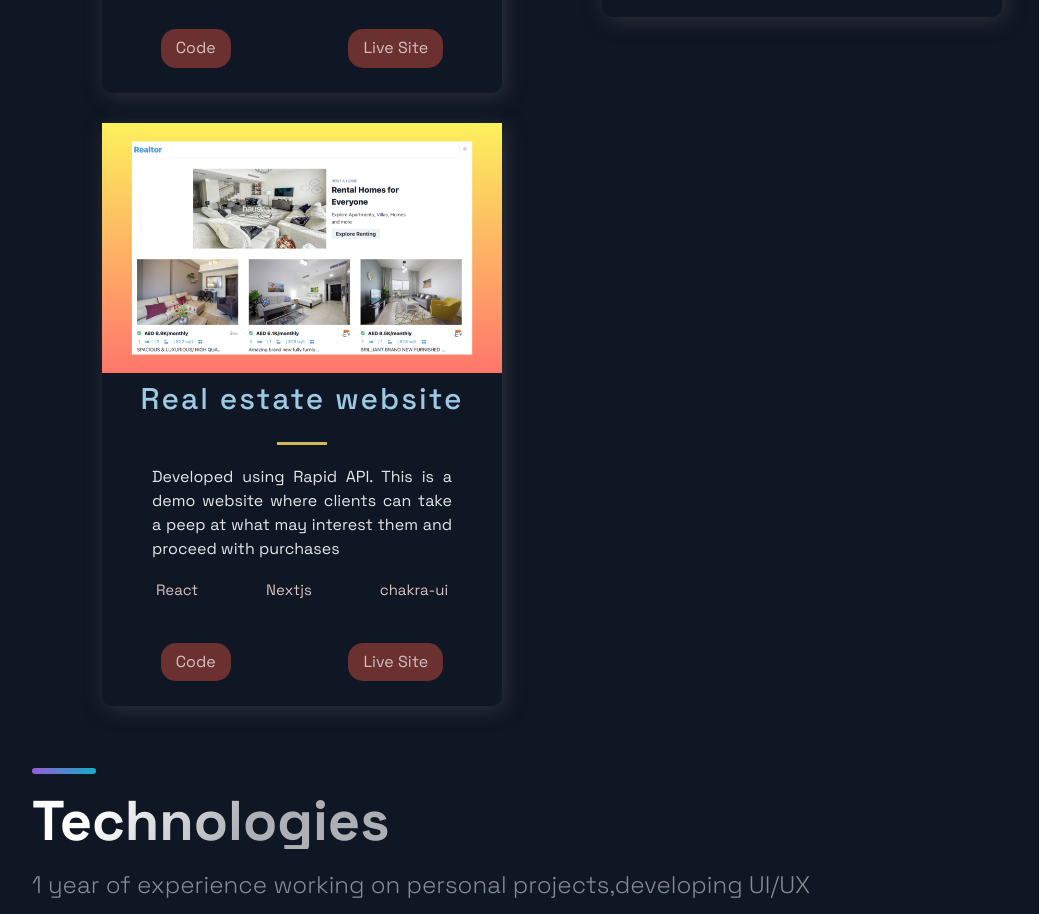
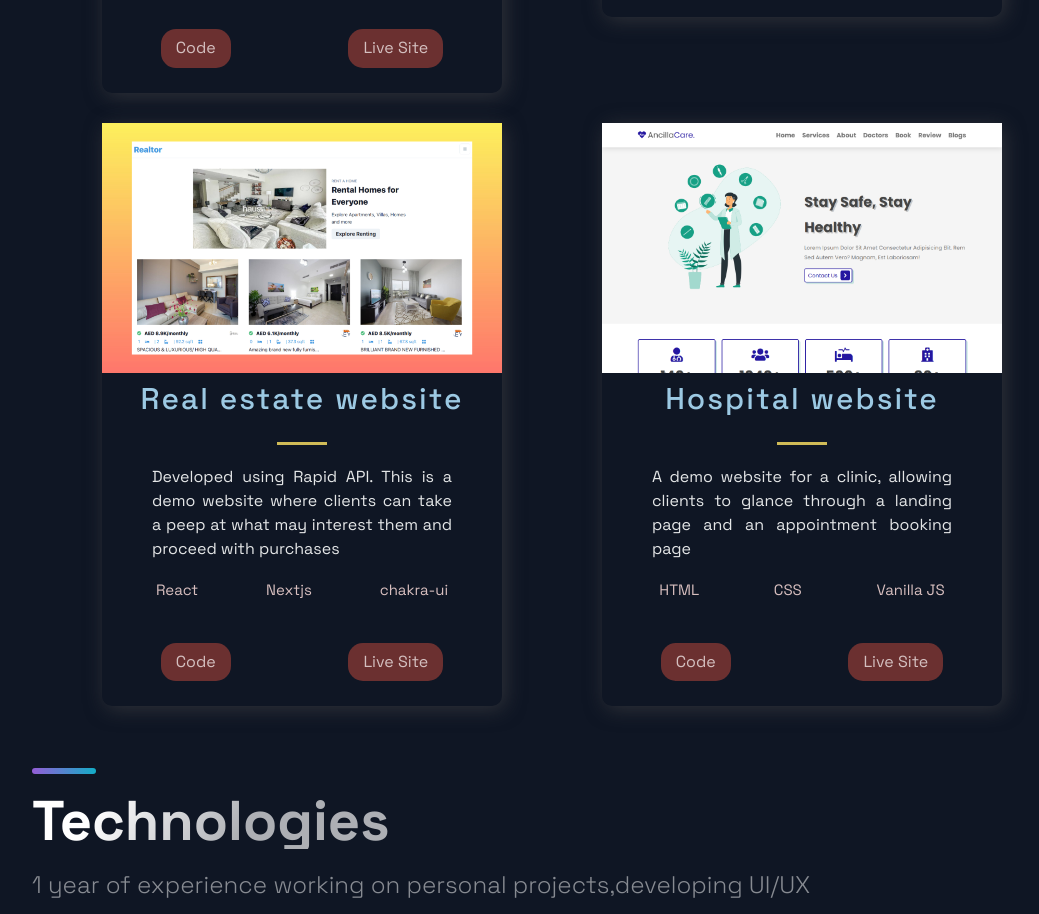
Before and after one commit to Billioma/portfolio, a Next.js app: page / in a window 1280 px wide. Shown: the part 2020-2934 px from the top of the page, without its empty margins (88-1127 px from the left). Built offline with nearby package versions, Linux system fonts and the light colour scheme.

Commit message:
Update constants.js

```diff
--- a/src/constants/constants.js
+++ b/src/constants/constants.js
@@ -44,6 +44,15 @@ export const projects = [
     visit: 'https://github.com/Billioma/oma_realestate',
     id: 4,
   },
+  {
+    title: 'Hospital website',
+    description: "A demo website for a clinic, allowing clients to glance through a landing page and an appointment booking page",
+    tags: ['HTML', 'CSS', 'Vanilla JS'],
+    image: '/images/2.png',
+    source: 'https://ancilla-hospital.netlify.app/',
+    visit: 'https://github.com/Billioma/hospital',
+    id: 5,
+  },
 ];
 
 export const TimeLineData = [
```
